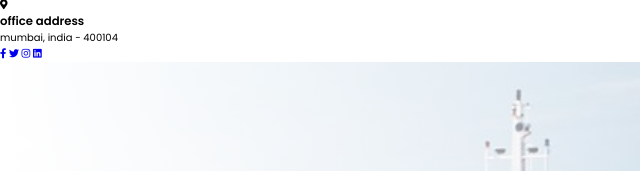
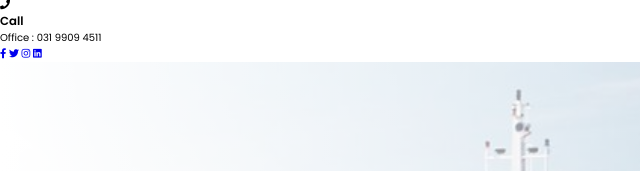
Before and after one commit to kargotranssolusi/companyprofile, a plain HTML site: page index.html in a window 1280 px wide. Shown: the part 261-432 px from the top of the page, 0-640 px from the left. Drawn offline with nearby package versions, Linux system fonts and the light colour scheme; some packages are replaced by stand-ins of ours; files that its build step writes are made by us from their sources; a script that the page names is missing.

Commit message:
Update index.html

```diff
--- a/index.html
+++ b/index.html
@@ -59,9 +59,9 @@
    </div>
 
    <div class="info">
-      <i class="fas fa-map-marker-alt"></i>
-      <h3>office address</h3>
-      <p>mumbai, india - 400104</p>
+      <i class="fa fa-phone" aria-hidden="true"></i>
+      <h3>Call</h3>
+      <p>Office : 031 9909 4511 </p>
    </div>
 
    <div class="share">
```
